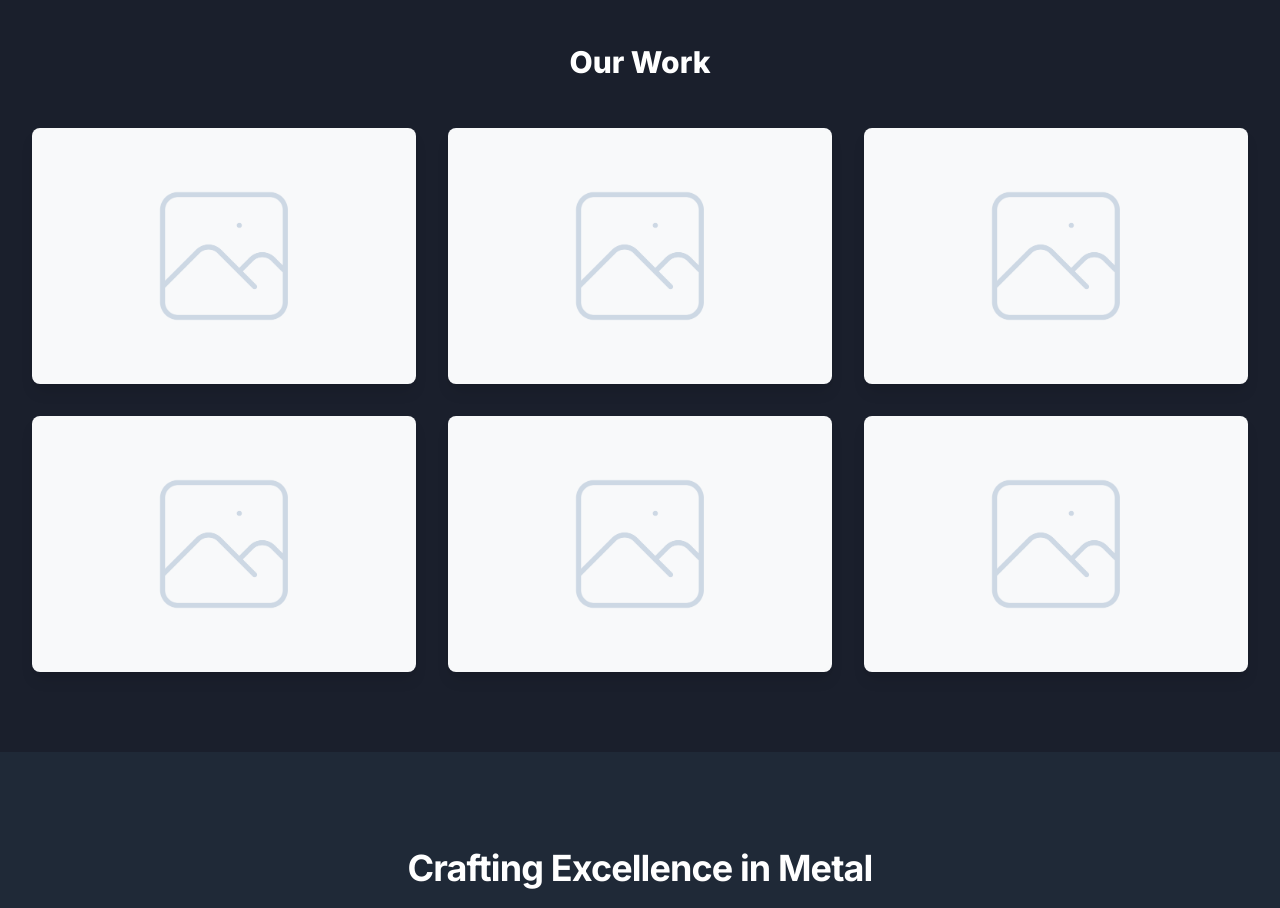
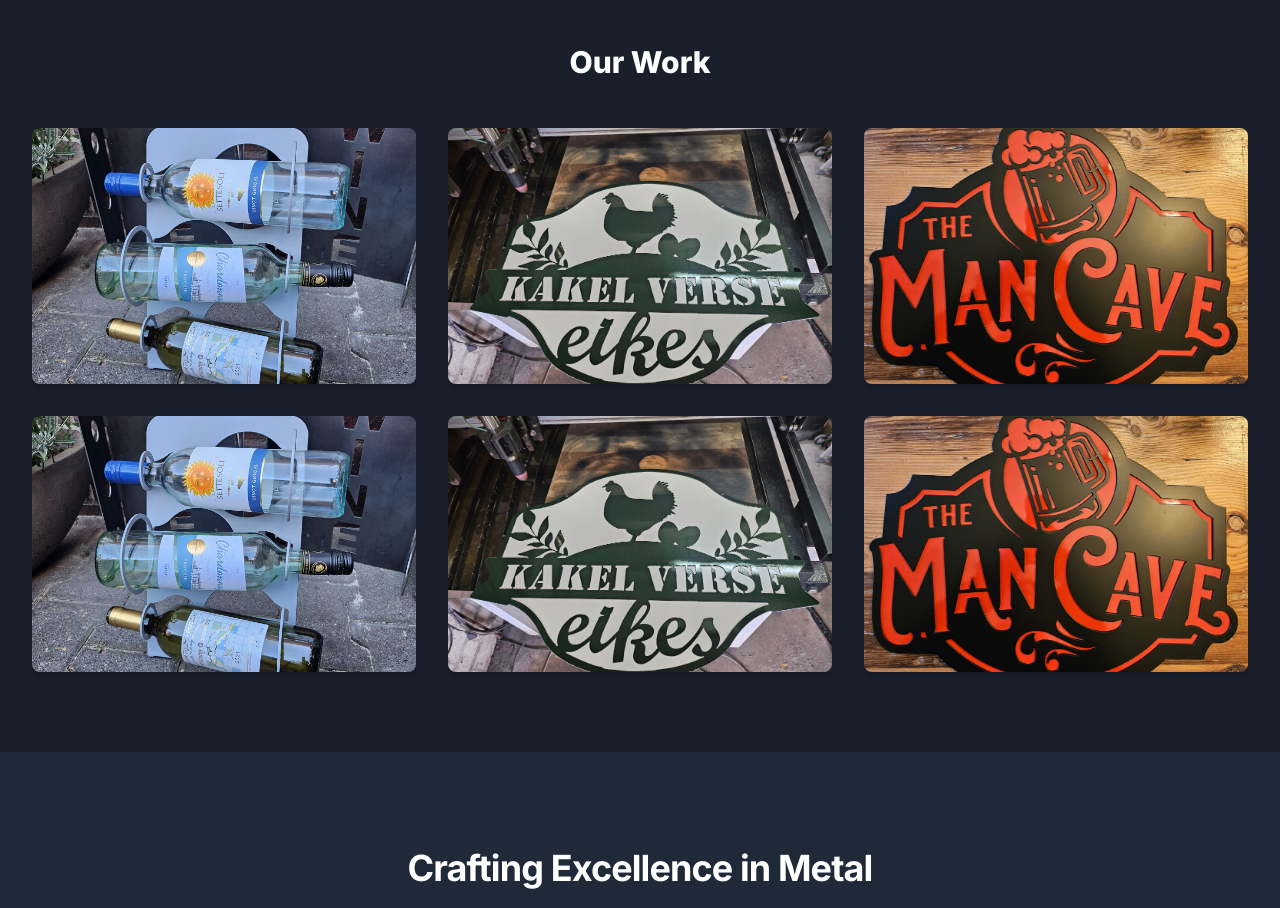
Before and after one commit to bassmit12/gp-site, a Next.js app: page / in a window 1280 px wide. Shown: the part 1380-2288 px from the top of the page. Built offline with nearby package versions, Linux system fonts and the light colour scheme.

Commit message:
added project images

```diff
--- a/components/Gallery.tsx
+++ b/components/Gallery.tsx
@@ -3,27 +3,27 @@ import FadeIn from "./FadeIn";
 
 const galleryItems = [
   {
-    src: "/images/placeholder.png",
+    src: "/images/project1.jpg",
     alt: "Custom metal sign",
   },
   {
-    src: "/images/placeholder.png",
+    src: "/images/project2.jpg",
     alt: "Intricate metal artwork",
   },
   {
-    src: "/images/placeholder.png",
+    src: "/images/project3.jpg",
     alt: "Industrial metal component",
   },
   {
-    src: "/images/placeholder.png",
+    src: "/images/project1.jpg",
     alt: "Decorative metal panel",
   },
   {
-    src: "/images/placeholder.png",
+    src: "/images/project2.jpg",
     alt: "Precision-cut metal part",
   },
   {
-    src: "/images/placeholder.png",
+    src: "/images/project3.jpg",
     alt: "Artistic metal sculpture",
   },
 ];
```
